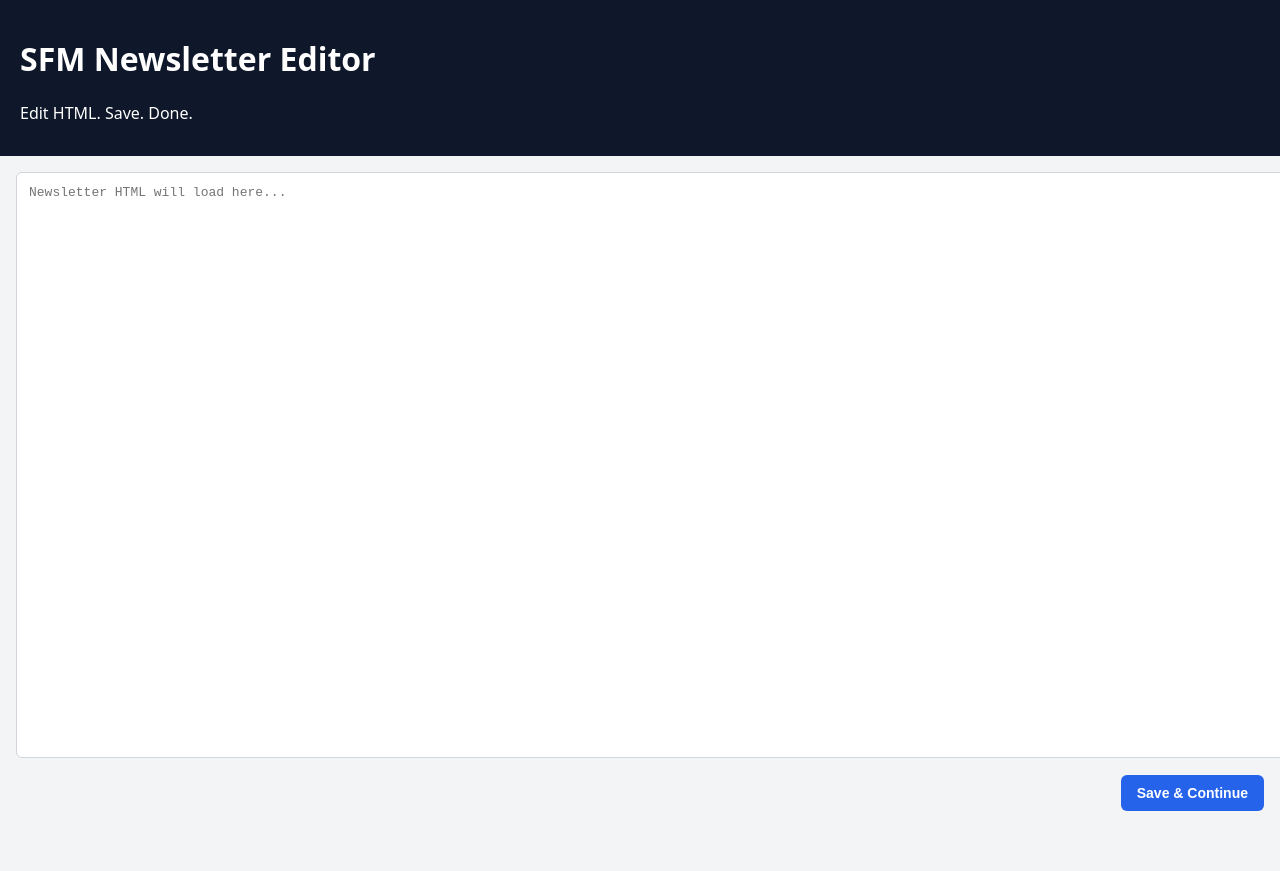
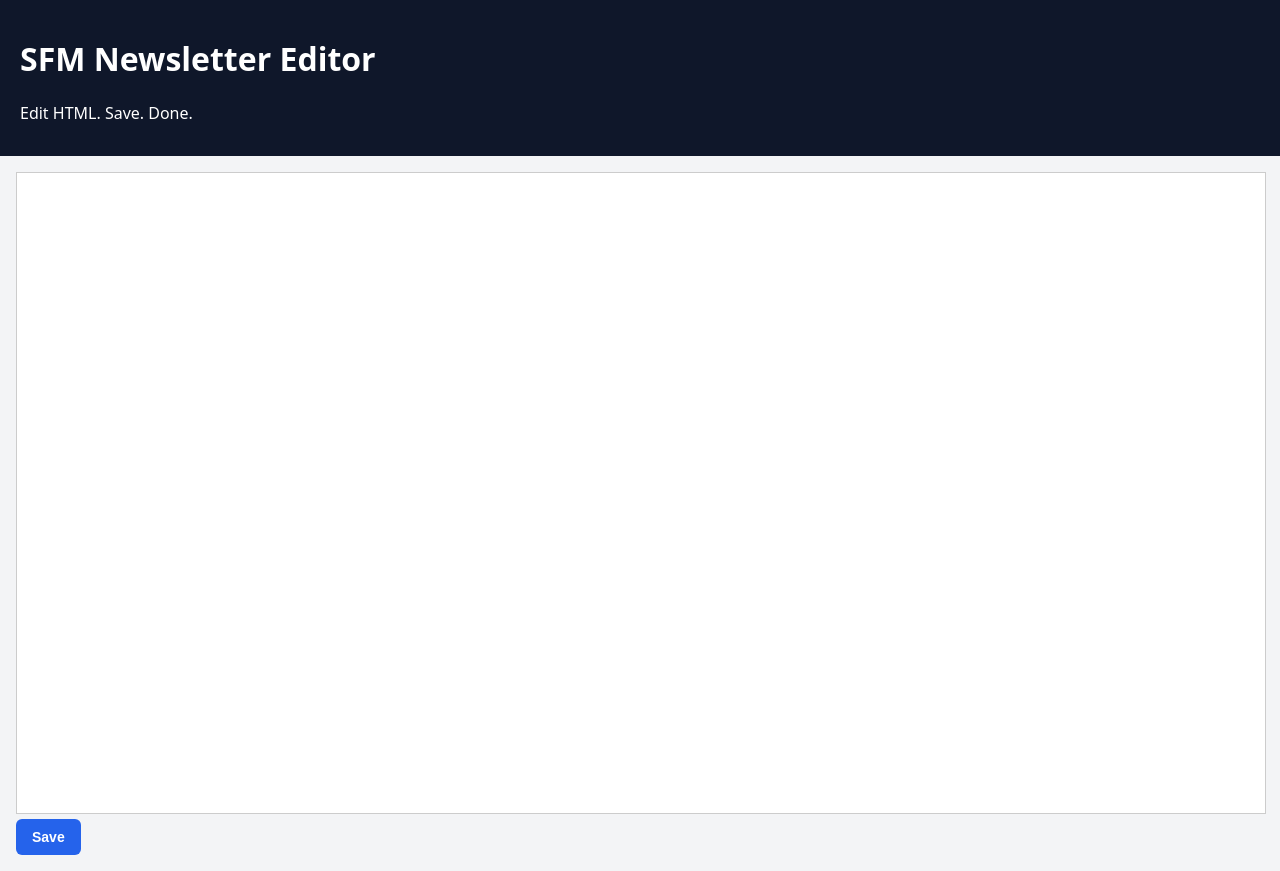
Before and after one commit to mfackrell/sfm-newsletter-editor, a plain HTML site: page index.html in a window 1280 px wide. Before the commit the page ends 827 px from the top, so only its background shows below. Drawn offline with Linux system fonts and the light colour scheme.

Commit message:
Update index.html

```diff
--- a/index.html
+++ b/index.html
@@ -14,11 +14,13 @@
   </header>
 
   <main>
-    <textarea id="editor" placeholder="Newsletter HTML will load here..."></textarea>
+<iframe
+  id="preview"
+  style="width:100%; height:80vh; border:1px solid #ccc; background:white;"
+></iframe>
 
-    <div class="actions">
-      <button id="saveBtn">Save & Continue</button>
-    </div>
+<button id="saveBtn">Save</button>
+
   </main>
 
   <script src="editor.js"></script>
```
